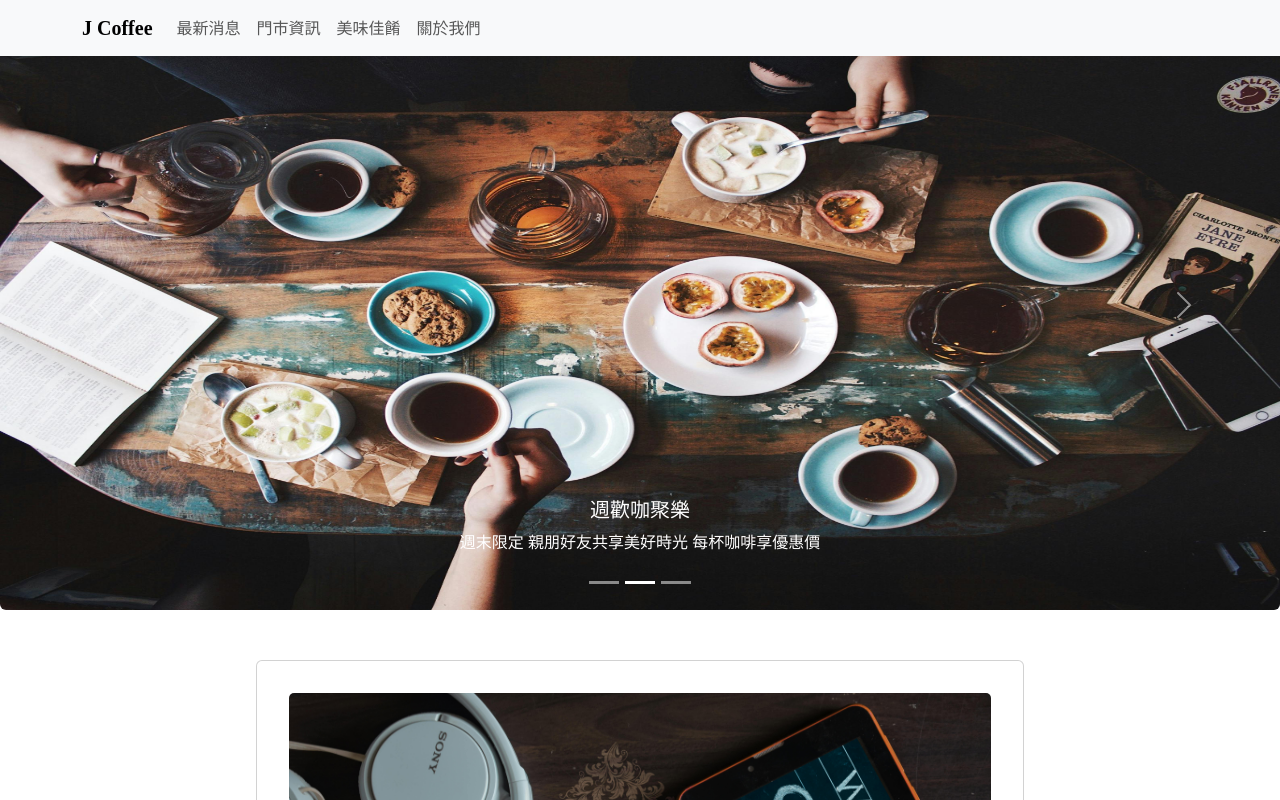
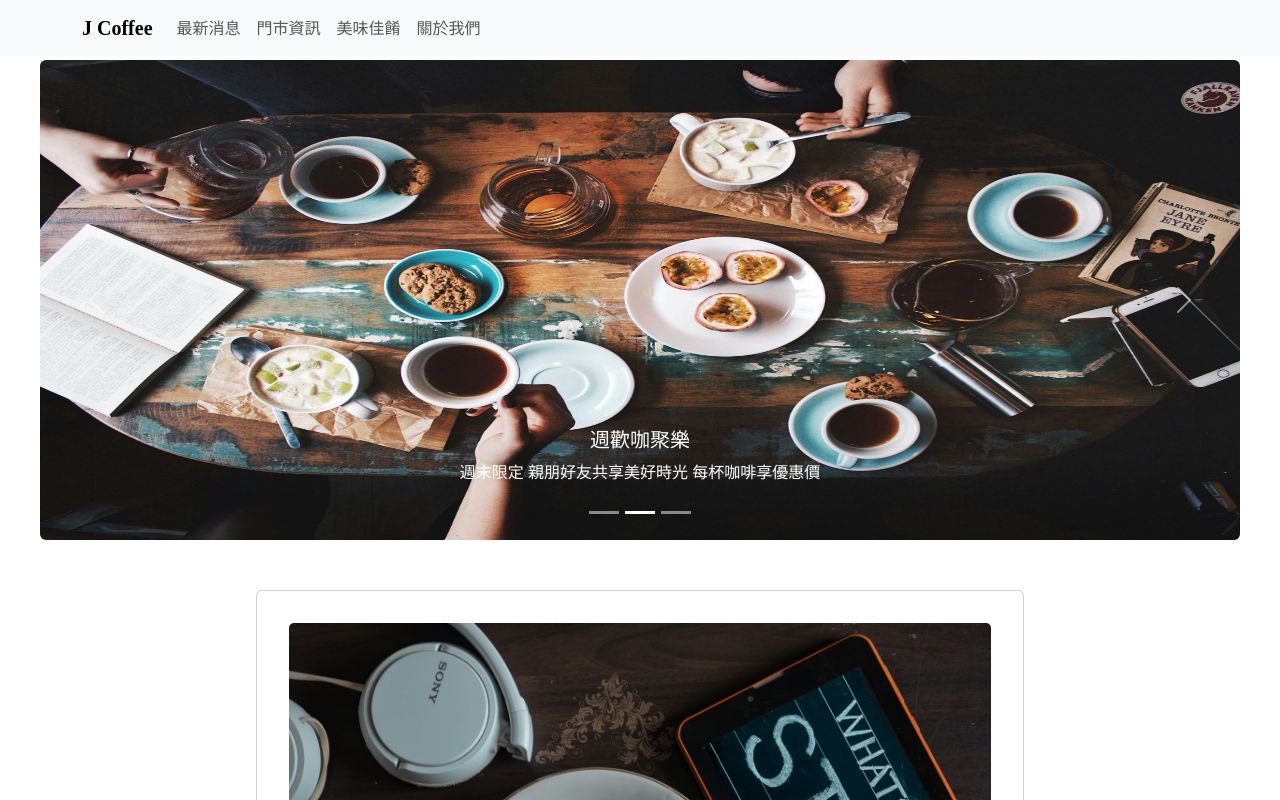
Before and after one commit to ritacc12/CoffeeShop, a React (Vite) app: page / in a window 1280 px wide. Shown: the top 800 px of the page. Built offline with nearby package versions, Linux system fonts and the light colour scheme.

Commit message:
adjust the margin & padding for Activity page

```diff
--- a/src/index.css
+++ b/src/index.css
@@ -53,12 +53,13 @@ ol,ul{
 
 /* Activity */
 .activities {
-margin-top: 0px;
- padding-top: 50px;
+  margin-top: 60px;
+ padding-left: 40px;
+ padding-right: 40px;
 }
 
 .activity-pic{
-  height: 70vh;
+  height: 60vh;
 }
 
 .activity-title, .activity-description{
@@ -143,6 +144,20 @@ margin-top: 0px;
   margin: auto;
 }
 
+/* map */
+
+/* .Location{
+  border: 2px solid;
+  width: 650px;
+  height: 45vh;
+} */
+
+/* .map{
+  border: 2px solid green;
+  width: 650px;
+  height: 45vh;
+} */
+
 @media screen and (max-width: 768px){
 
       /* Activity */
@@ -160,4 +175,15 @@ margin-top: 0px;
         height: 200px;
       }
 
+      .Map{
+        margin: 0;
+      }
+
+      .map{
+        width: 450px;
+        height: 45vh;
+        margin: 0;
+        display: flex;
+        justify-content: center;
+      }
 }
```
